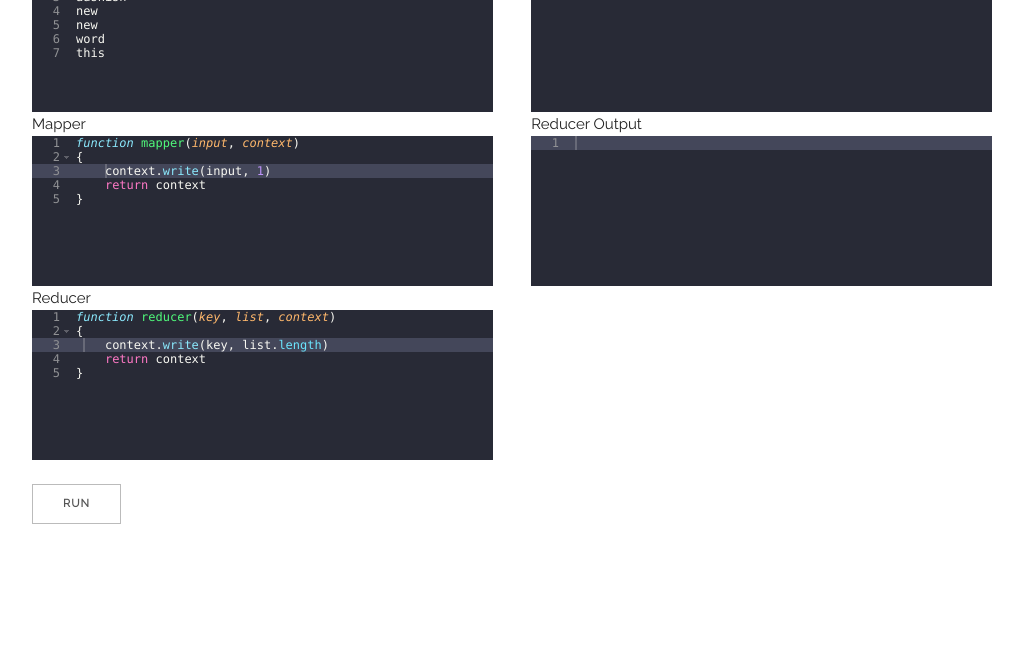
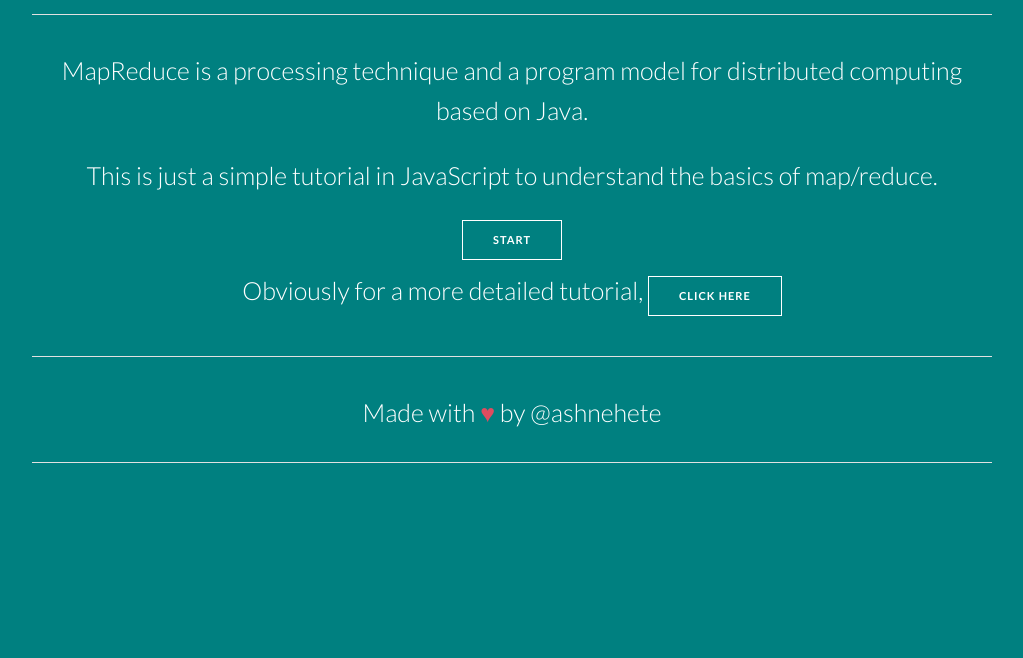
Before and after one commit to ashnehete/mapreducejs, a plain HTML site: page index.html in a window 1280 px wide. Shown: the part 142-800 px from the top of the page, without its empty margins (128-1151 px from the left). Drawn offline with Linux system fonts and the light colour scheme.

Commit message:
Updated index page

```diff
--- a/index.html
+++ b/index.html
@@ -10,53 +10,55 @@
 
     <meta name="viewport" content="width=device-width, initial-scale=1">
 
-    <link href="https://fonts.googleapis.com/css?family=Raleway" rel="stylesheet">
+    <link href="https://fonts.googleapis.com/css?family=Lato:300,700" rel="stylesheet">
 
     <link rel="stylesheet" href="css/normalize.css">
     <link rel="stylesheet" href="css/skeleton.css">
     <style>
         body {
-            font-family: 'Raleway', sans-serif;
+            font-family: 'Lato', sans-serif;
+            text-align: center;
+            background-color: #008080;
+            color: white;
         }
 
-        #input-editor,
-        #mapper-editor,
-        #reducer-editor,
-        #mapper-output,
-        #reducer-output {
-            width: 100%;
-            height: 150px;
+        p {
+            font-size: 2.5rem;
+        }
+
+        a,
+        a.button {
+            text-decoration: none;
+            color: white;
+            border-color: white;
+            transition: all 100ms ease-in-out;
+        }
+
+        a:hover,
+        a.button:hover {
+            color: #00c8c8;
+            border-color: #00c8c8;
         }
     </style>
 </head>
 
 <body>
     <div class="container">
-        <h1>MapReduce Tutorial with JavaScript</h1>
-        <div class="row">
-            <div class="six columns">
-                <span>Input</span>
-                <div id="input-editor"></div>
-
-                <span>Mapper</span>
-                <div id="mapper-editor"></div>
-
-                <span>Reducer</span>
-                <div id="reducer-editor"></div>
-                <br>
-                <button id="run">Run</button>
-            </div>
-            <div class="six columns">
-                <span>Mapper Output</span>
-                <div id="mapper-output"></div>
-                <span>Reducer Output</span>
-                <div id="reducer-output"></div>
-            </div>
-        </div>
+        <hr>
+        <h1>MapReduce</h1>
+        <hr>
+        <p>MapReduce is a processing technique and a program model for distributed computing based on Java.</p>
+        <p>This is just a simple tutorial in JavaScript to understand the basics of map/reduce.</p>
+        <a href="" class="button">Start</a>
+        <p>Obviously for a more detailed tutorial, <a href="https://www.tutorialspoint.com/hadoop/hadoop_mapreduce.htm"
+                target="_blank" class="button">click here</a></p>
+        <hr>
+        <p>
+            Made with <span style="color: #DF4C5F;">&hearts;</span> by
+            <a href="https://ashnehete.in" target="_blank">@ashnehete</a>
+        </p>
+        <hr>
     </div>
-
-    <script src="js/ace.js" type="text/javascript" charset="utf-8"></script>
-    <script src="script.js"></script>
 </body>
 
 </html>
```
Also changed, not shown: tutorial.html (added, +62 -0 lines).
